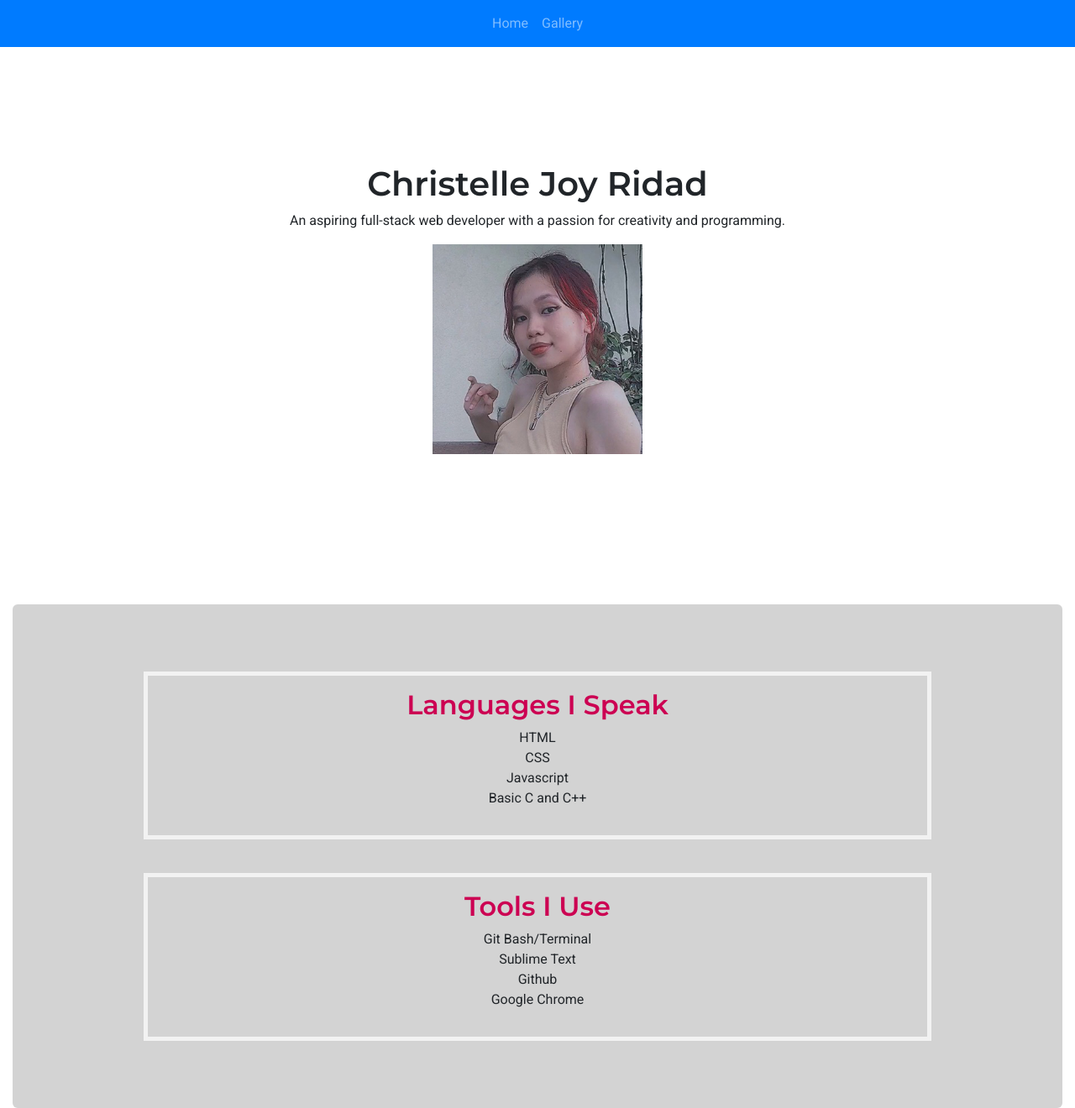
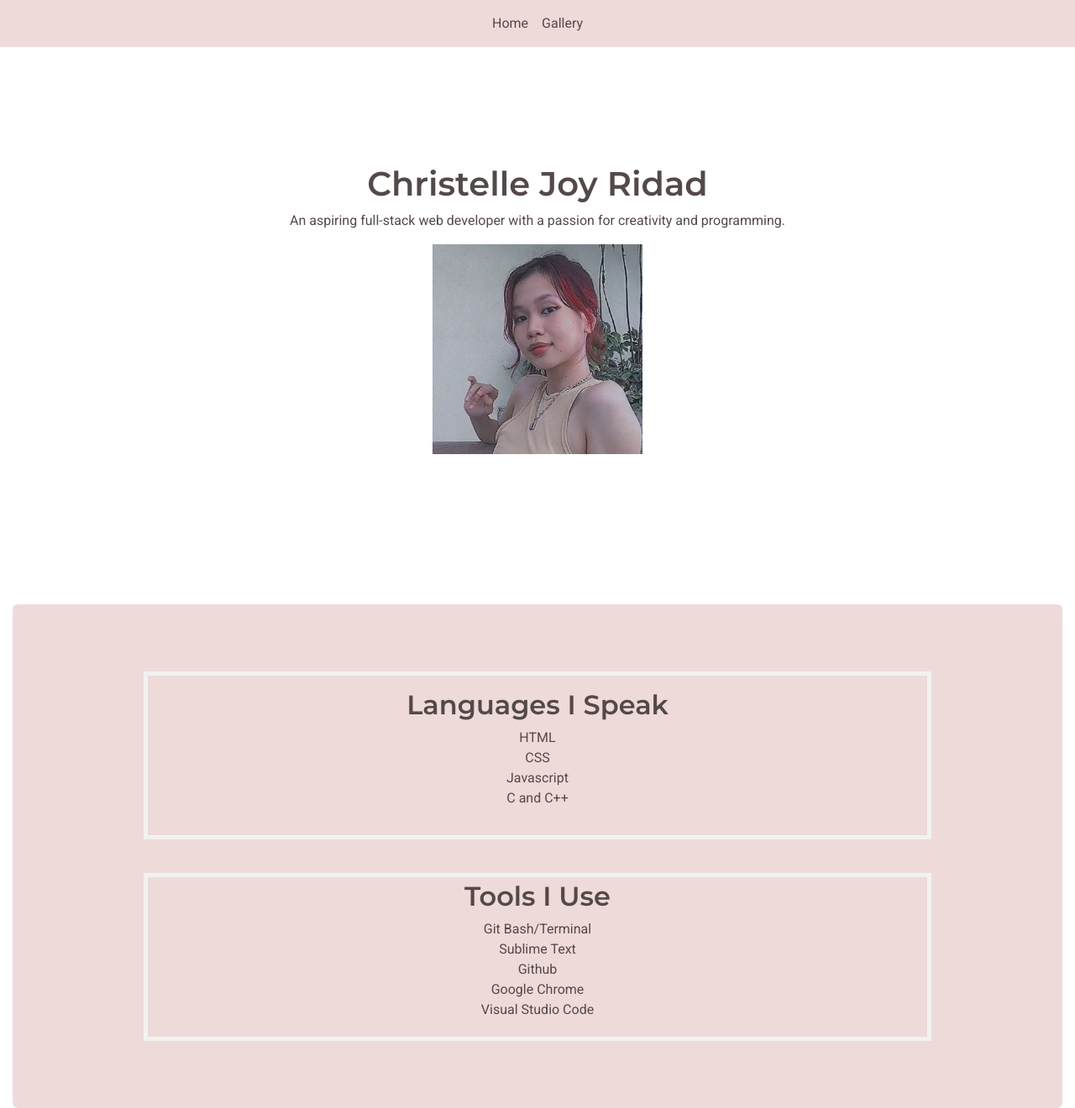
Before and after one commit to christelle10/fcb-portfolio-ridad, a plain HTML site: page index.html in a window 1280 px wide. Shown: the whole page at 84% size. Drawn offline with nearby package versions, Linux system fonts and the light colour scheme.

Commit message:
color changes

```diff
--- a/index.html
+++ b/index.html
@@ -15,7 +15,7 @@
 
 </head>
 <body>
-	<nav class = "navbar navbar-expand-lg navbar-dark bg-primary fixed-top">
+	<nav class = "navbar navbar-expand-lg fixed-top">
 		<button class ="navbar-toggler" type ="button" data-toggle="collapse" data-target="#portfolio-nav">
 			<span class ="navbar-toggler-icon"></span>
 		</button>
@@ -44,7 +44,7 @@
 				<li>HTML</li>
 				<li>CSS</li>
 				<li>Javascript</li>
-				<li>Basic C and C++</li>
+				<li>C and C++</li>
 			</ul>
 			</div>
 			<div class="tools">
@@ -54,6 +54,7 @@
 			    <li>Sublime Text</li>
 			    <li>Github</li>
 			    <li>Google Chrome</li>
+			    <li>Visual Studio Code</li>
 			</ul>
 			</div>
 		</section>
--- a/style.css
+++ b/style.css
@@ -10,6 +10,10 @@ h1, h2 {
 img {
 	height: 250px;
 	width: 250px;
+}
+
+nav {
+	background-color: #EFDADA;
 }
 
 #landing {
@@ -27,7 +31,7 @@ img {
 	flex-direction: column;
 	align-items: center;
 	justify-content: center;
-	background-color: lightgray;
+	background-color: #EFDADA;
 	border-radius: 6px;
 
 }
@@ -35,11 +39,20 @@ img {
 ul {
 	list-style: none;
 	padding: 0;
+	color: #544949;
 
 }
 
-h2 {
-	color: #cc0052;
+a {
+	color: #544949;
+}
+
+a:hover {
+	color: white;
+}
+
+p, h1, h2 {
+	color: #544949;
 }
 
 .tools {
```
